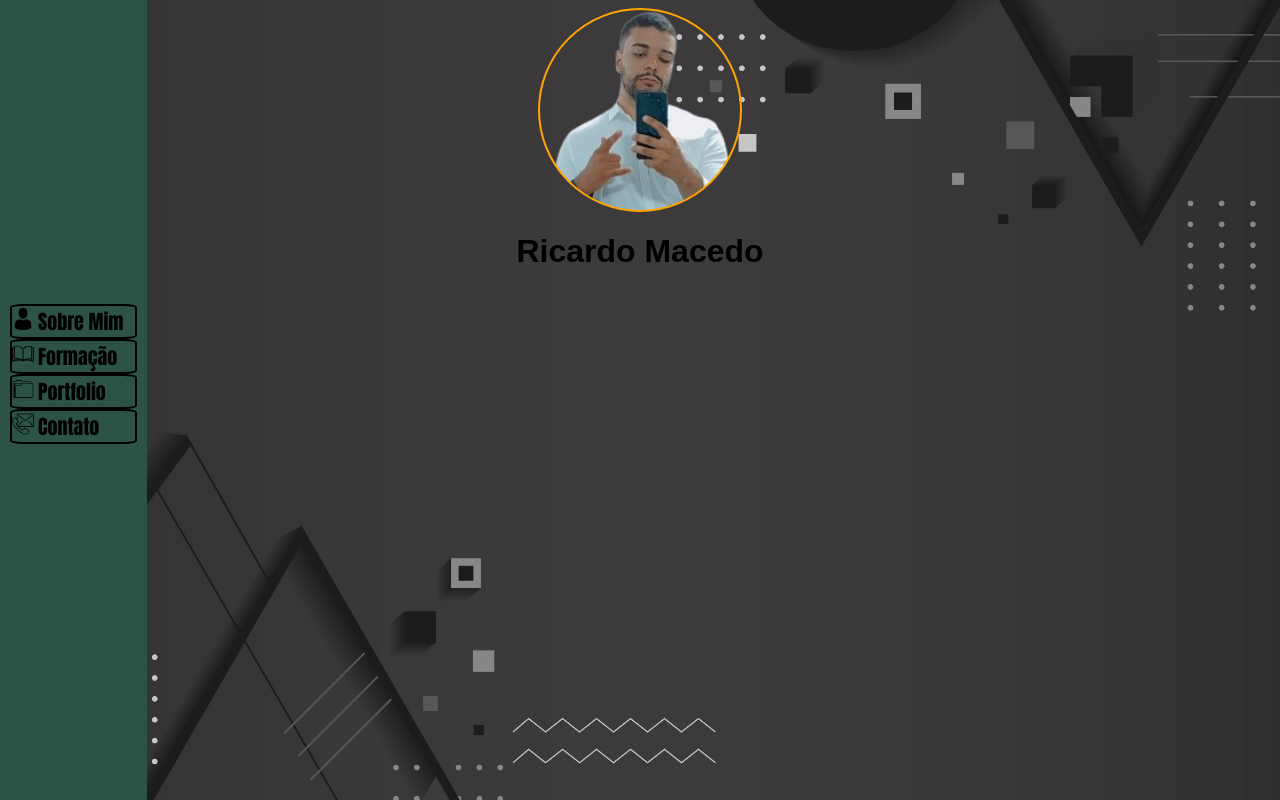
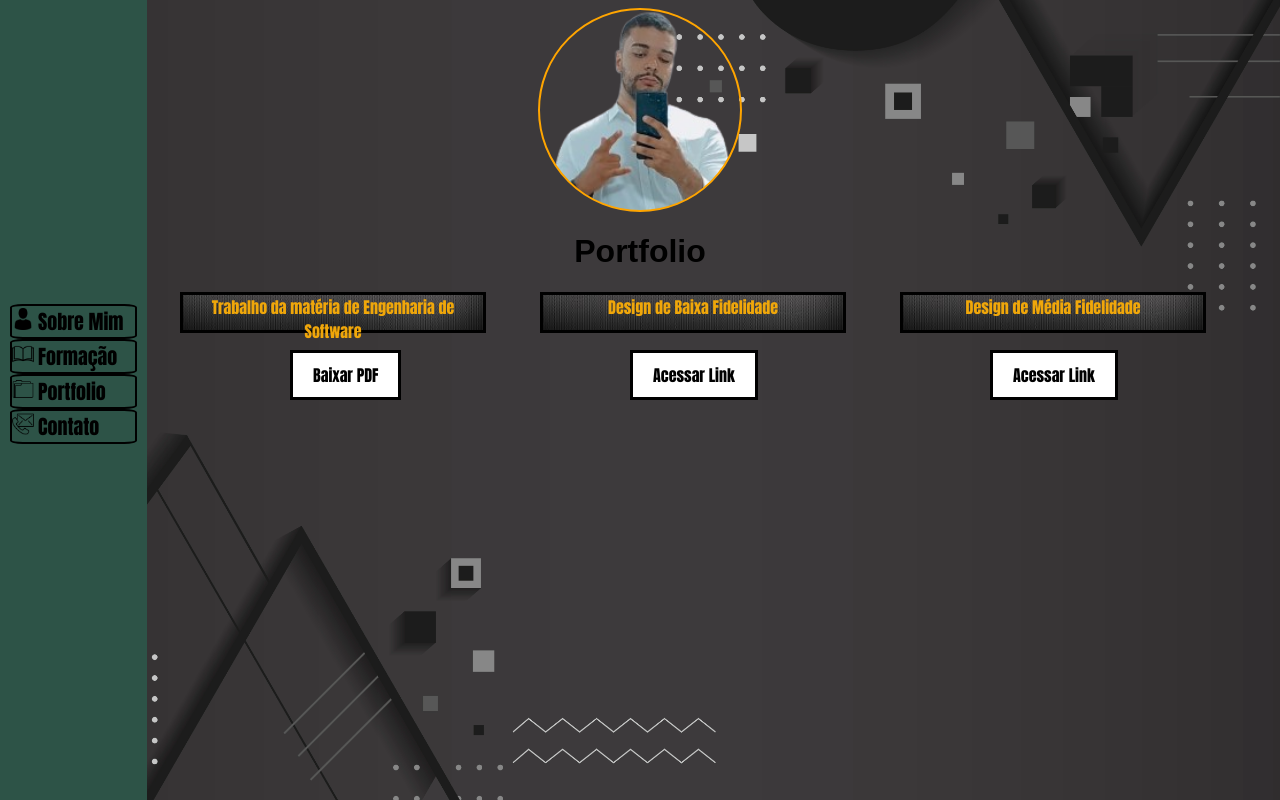
Before and after one commit to RicGD/Site, a plain HTML site: page port.html in a window 1280 px wide. Drawn offline with Linux system fonts and the light colour scheme.

Commit message:
finalização do portfolio

```diff
--- a/estilo.css
+++ b/estilo.css
@@ -87,7 +87,7 @@ ul li {
     height: 35px;
     width: 300px;
     color: rgb(240, 167, 10);
-    background-image: url(Image/background-code.jpeg);
+    background-image: url(Image/background-black.jpeg);
     background-size: cover;
     font-family: Impact, Haettenschweiler, 'Arial Narrow Bold', sans-serif;
     text-align: center;
@@ -116,7 +116,7 @@ ul li {
     width: 300px;
     position: fixed;
     left: 540px;
-    background-image: url(Image/background-code.jpeg);
+    background-image: url(Image/background-black.jpeg);
     background-size: cover;
     font-family: Impact, Haettenschweiler, 'Arial Narrow Bold', sans-serif;
     text-align: center;
@@ -137,19 +137,22 @@ ul li {
     text-align:left;
 }
 
+/* Div para colocar a formação de informatica*/
 .q3 {
     border: 3px solid black;
     height: 35px;
     width: 300px;
     position: fixed;
     left: 900px;
-    background-image: url(Image/background-code.jpeg);
+    background-image: url(Image/background-black.jpeg);
     background-size: cover;
     font-family: Impact, Haettenschweiler, 'Arial Narrow Bold', sans-serif;
     text-align: center;
     color: rgb(240, 167, 10);
 }
 
+
+/* Div para colocar as informações sobre a formação de infomatica*/
 .qq3 {
     color: rgba(201, 201, 201, 1);
     background-color: transparent;
@@ -163,3 +166,44 @@ ul li {
     text-align:left;
 
 }
+
+/* Div para colocar o pfd para download sobre o trabalho de Engenharia de Software*/
+.downloadpdf a {
+    background-color: white;
+    border: 3px solid rgb(0, 0, 0);
+    position: fixed;
+    left: 290px;
+    top: 350px;
+    text-decoration: none;
+    font-family: Impact, Haettenschweiler, 'Arial Narrow Bold', sans-serif;
+    color: black;
+    padding: 10px 20px;
+
+}
+
+
+.acessarpdf a {
+    background-color: white;
+    border: 3px solid rgb(0, 0, 0);
+    position: fixed;
+    left: 630px;
+    top: 350px;
+    text-decoration: none;
+    font-family: Impact, Haettenschweiler, 'Arial Narrow Bold', sans-serif;
+    color: black;
+    padding: 10px 20px;
+
+}
+
+.acessarpdf2 a {
+    background-color: white;
+    border: 3px solid rgb(0, 0, 0);
+    position: fixed;
+    left: 990px;
+    top: 350px;
+    text-decoration: none;
+    font-family: Impact, Haettenschweiler, 'Arial Narrow Bold', sans-serif;
+    color: black;
+    padding: 10px 20px;
+
+}
--- a/port.html
+++ b/port.html
@@ -30,6 +30,18 @@
     </div>
 
     <div class="minhaFoto"></div>
-    <h1>Ricardo Macedo</h1>
+    <h1>Portfolio</h1>
+    <div class="q1">Trabalho da matéria de Engenharia de Software</div>
+    <div class="downloadpdf">
+        <a href="arquivos/Portifolio.pdf" download="Baixar PDF">Baixar PDF</a>
+    </div>
+    <div class="q2">Design de Baixa Fidelidade</div>
+    <div class="acessarpdf">
+        <a href="https://www.figma.com/design/buxMaDz6DZJkVklgTOkAkB/Projeto?node-id=0%3A1&t=UjCqPzFLLpamRgrq-1">Acessar Link</a>
+    </div>
+    <div class="q3">Design de Média Fidelidade</div>
+    <div class="acessarpdf2">
+        <a href="https://www.figma.com/proto/buxMaDz6DZJkVklgTOkAkB/Projeto?page-id=2%3A54&node-id=5-57&t=vakgoxsfMpkVRKSD-1">Acessar Link</a>
+    </div>
 </body>
 </html>
```
Also changed, not shown: contato.html (+1 -0 lines), formacao.html (+1 -1 lines), Image/background-black.jpeg (added), 1 other file.
